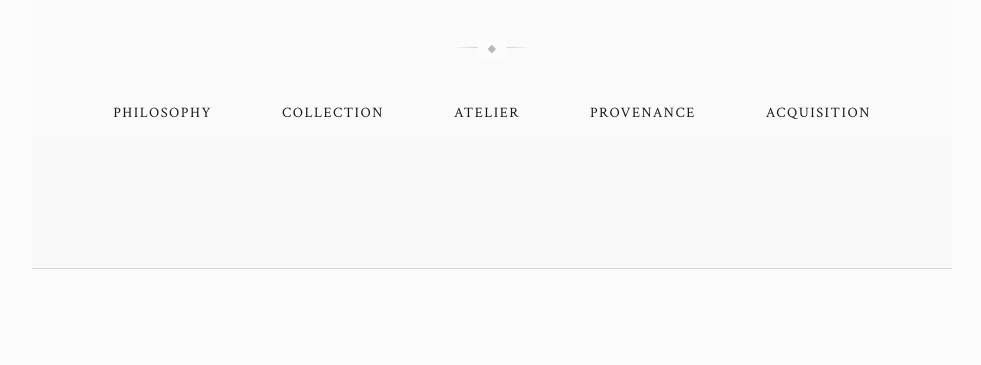
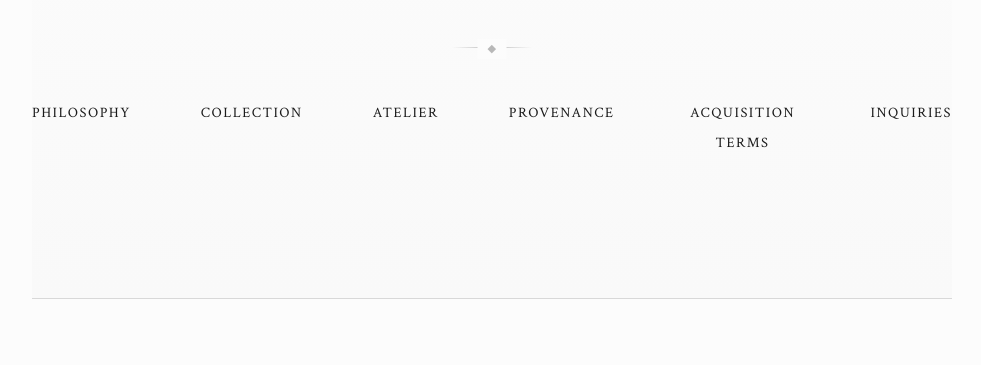
Before and after one commit to BuildCal/fine-furniture, a plain HTML site: page index.html in a window 1280 px wide. Shown: the part 249-614 px from the top of the page, without its empty margins (148-1129 px from the left). Drawn offline with nearby package versions, Linux system fonts and the light colour scheme; a web font is replaced by a local one.

Commit message:
Update index.html

```diff
--- a/index.html
+++ b/index.html
@@ -601,7 +601,8 @@
                         <li><a href="#collection">Collection</a></li>
                         <li><a href="#craftsmanship">Atelier</a></li>
                         <li><a href="#about">Provenance</a></li>
-                        <li><a href="#acquisition">Acquisition</a></li>
+                        <li><a href="acquisition-terms.html">Acquisition Terms</a></li>
+                        <li><a href="#acquisition">Inquiries</a></li>
                     </ul>
                 </nav>
             </div>
@@ -779,6 +780,9 @@
                     All works are presented as completed creations. Commissioned pieces are not undertaken,
                     preserving the artistic integrity and uncompromising standards of each collection.
                 </p>
+                <p class="acquisition-text">
+                    <a href="acquisition-terms.html" style="color: #f5f5f5; text-decoration: underline; font-style: italic;">View detailed acquisition terms and policies</a>
+                </p>
                 <div class="contact-email">
                     <a href="mailto:bradley@caldon.com">bradley@caldon.com</a>
                 </div>
```
